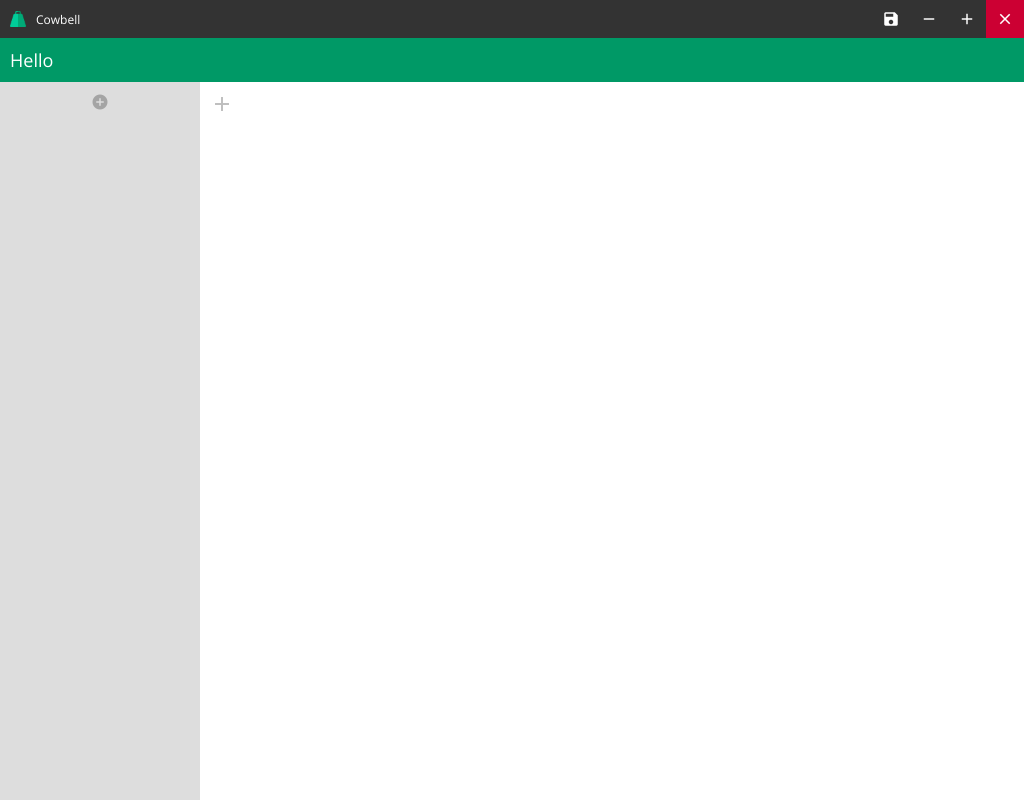
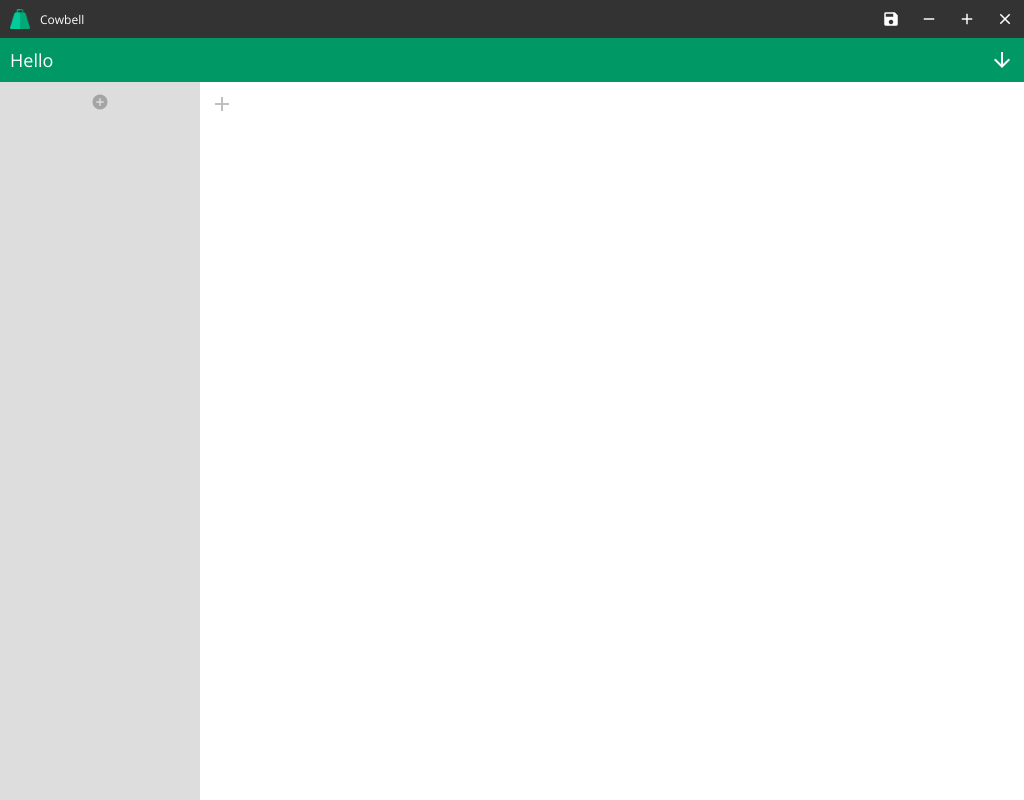
Before and after one commit to Nichodon/cowbell, an Electron app: page index.html in a window 1024 px wide. Drawn offline with nearby package versions, Linux system fonts and the light colour scheme; no server answers.

Commit message:
add hide function

```diff
--- a/index.html
+++ b/index.html
@@ -9,20 +9,13 @@
             <div class="top">
                 <img src="cowbell.png">
                 <p>Cowbell</p>
-                <div>
                 <i class="material-icons" onclick="save()">save</i>
+                <i class="material-icons" onclick="min()">remove</i>
+                <i class="material-icons" onclick="max()">add</i>
+                <i class="material-icons clear" onclick="destroy()">clear</i>
             </div>
-                <div>
-                    <i class="material-icons" onclick="min()">remove</i>
-                </div>
-                <div>
-                    <i class="material-icons" onclick="max()">add</i>
-                </div>
-                <div class="clear">
-                    <i class="material-icons" onclick="destroy()">clear</i>
-                </div>
-            </div>
-            <h1>Hello</h1>
+            <div id="window" class="show">
+                <h1>Hello<i class="material-icons" onclick="toggle()">arrow_downward</i></h1>
                 <div class="main">
                     <div class="selector">
                         <div id="project"></div>
@@ -38,6 +31,7 @@
                     </div>
                 </div>
             </div>
+        </div>
         <script src="item.js"></script>
     </body>
 </html>
--- a/item.js
+++ b/item.js
@@ -60,6 +60,10 @@ function max() {
 
 function destroy() {
     remote.getCurrentWindow().close()
+}
+
+function toggle() {
+    document.getElementById('window').classList.remove('show')
 }
 
 function addProject(p) {
--- a/styles.css
+++ b/styles.css
@@ -22,6 +22,7 @@
 }
 html,
 body {
+    background-color: #666;
     height: 100%;
 }
 p,
@@ -49,7 +50,21 @@ i {
     display: flex;
     flex-direction: column;
     height: 100%;
+    overflow: hidden;
     width: 100%;
+}
+#window {
+    background-color: #fff;
+    display: flex;
+    flex-direction: column;
+    height: 100%;
+    transform: translateY(100%);
+    transition: 0.5s;
+    transition-timing-function: ease-in-out;
+    width: 100%;
+}
+.show {
+    transform: translateY(0) !important;
 }
 .top {
     align-items: center;
@@ -58,9 +73,9 @@ i {
     -webkit-app-region: drag;
 }
 .top img {
-    height: 16x;
+    height: 20px;
     margin-left: 10px;
-    width: 16px;
+    width: 20px;
 }
 .top p {
     color: #fff;
@@ -146,6 +161,11 @@ i {
     font-size: 18px;
     padding: 10px;
 }
+h1 i {
+    opacity: 1;
+    position: absolute;
+    right: 10px;
+}
 .item {
     align-items: center;
     border-bottom: 1px solid #eee;
@@ -206,6 +226,3 @@ i {
 i:hover {
     opacity: 0.5;
 }
-.clear {
-    background-color: #c03;
-}
```
Lines whose indentation alone changed are shown as unchanged.
